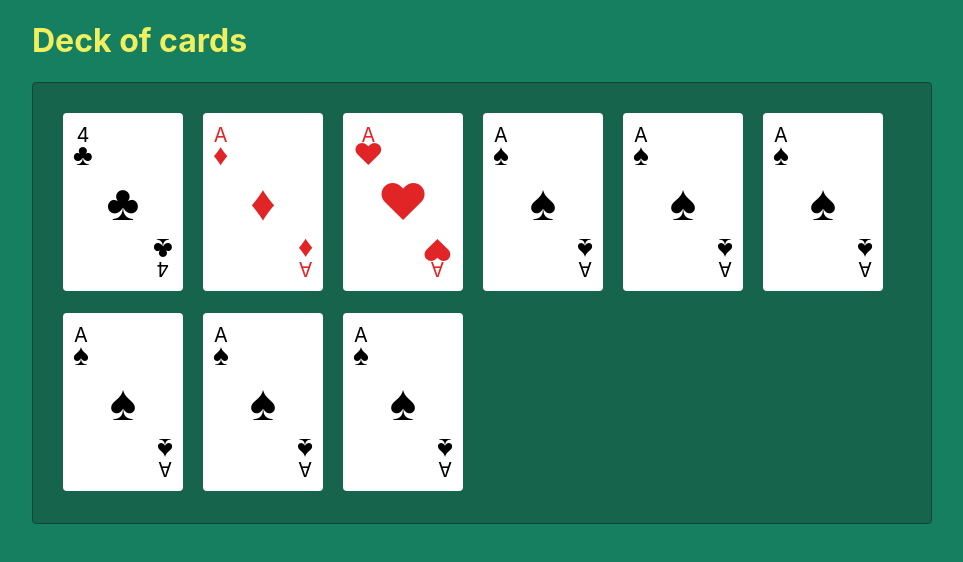
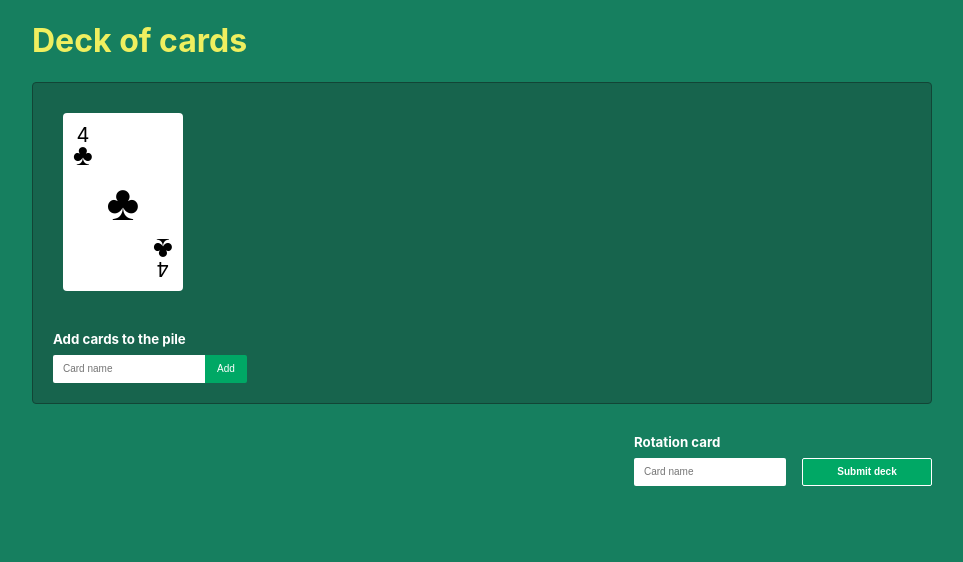
Before and after one commit to nelsoneldoro/deck-of-cards, a React (Create React App) app: page /deck/new in a window 1280 px wide. Shown: the top 562 px of the page, without its empty margins (158-1121 px from the left). Built offline with nearby package versions, Linux system fonts and the light colour scheme.

Commit message:
refactor(Form): add footer and form

```diff
--- a/src/components/Card/CardInfo.tsx
+++ b/src/components/Card/CardInfo.tsx
@@ -1,10 +1,11 @@
 import React from 'react';
+import {CardSuitSymbol, CardValue} from '../../models/Card';
 import styles from './CardInfo.module.css';
 
 export interface Props {
   className?: string;
-  symbol: '♥' | '♦' | '♣' | '♠';
-  value: 'A' | 'K' | 'Q' | 'J' | '10' | '9' | '8' | '7' | '6' | '5' | '4' | '3' | '2';
+  symbol: CardSuitSymbol;
+  value: CardValue;
 }
 
 const CardInfo = ({className, symbol, value}: Props) => {
--- a/src/components/DeskBox/DeskBox.module.css
+++ b/src/components/DeskBox/DeskBox.module.css
@@ -6,5 +6,5 @@
   height: 100%;
   flex: 1;
   display: flex;
-  flex-wrap: wrap;
+  /* flex-wrap: wrap; */
 }
--- a/src/pages/Form/Form.module.css
+++ b/src/pages/Form/Form.module.css
@@ -4,5 +4,21 @@
 }
 
 .desk-box {
-  min-height: 400px;
+  min-height: 280px;
+  flex-direction: column;
 }
+
+.desk-box-content {
+  display: flex;
+  flex-wrap: wrap;
+  flex: 1;
+}
+
+.footer {
+  margin-top: 30px;
+  align-self: flex-end;
+}
+
+.submit {
+  margin-left: 16px;
+}
--- a/src/pages/Form/Form.tsx
+++ b/src/pages/Form/Form.tsx
@@ -1,24 +1,34 @@
 import React from 'react';
 import Card from '../../components/Card';
 import DeskBox from '../../components/DeskBox';
+import FieldGroup from '../../components/FieldGroup';
+import SubmitButton from '../../components/SubmitButton';
+import SubmitTextInput from '../../components/SubmitTextInput';
+import TextInput from '../../components/TextInput';
 import styles from './Form.module.css';
 
 const Form = () => {
+  const handleSubmit = (text: string) => console.log(text);
+
   return (
     <div className={styles.root}>
       <DeskBox className={styles['desk-box']}>
-        <Card value={'4'} suit="C" />
-        <Card value={'A'} suit="D" />
-        <Card value={'A'} suit="H" />
-        <Card value={'A'} suit="S" />
-        <Card value={'A'} suit="S" />
-        <Card value={'A'} suit="S" />
-        <Card value={'A'} suit="S" />
-        <Card value={'A'} suit="S" />
-        <Card value={'A'} suit="S" />
+        <div className={styles['desk-box-content']}>
+          <Card suit="C" value="4" />
+        </div>
+        <FieldGroup title="Add cards to the pile">
+          <SubmitTextInput placeholder="Card name" buttonLabel="Add" onSubmit={handleSubmit} />
+        </FieldGroup>
       </DeskBox>
+      <div className={styles.footer}>
+        <FieldGroup title="Rotation card">
+          <div>
+            <TextInput placeholder="Card name" />
+            <SubmitButton className={styles.submit}>Submit deck</SubmitButton>
+          </div>
+        </FieldGroup>
+      </div>
     </div>
   );
 };
-
 export default Form;
```
